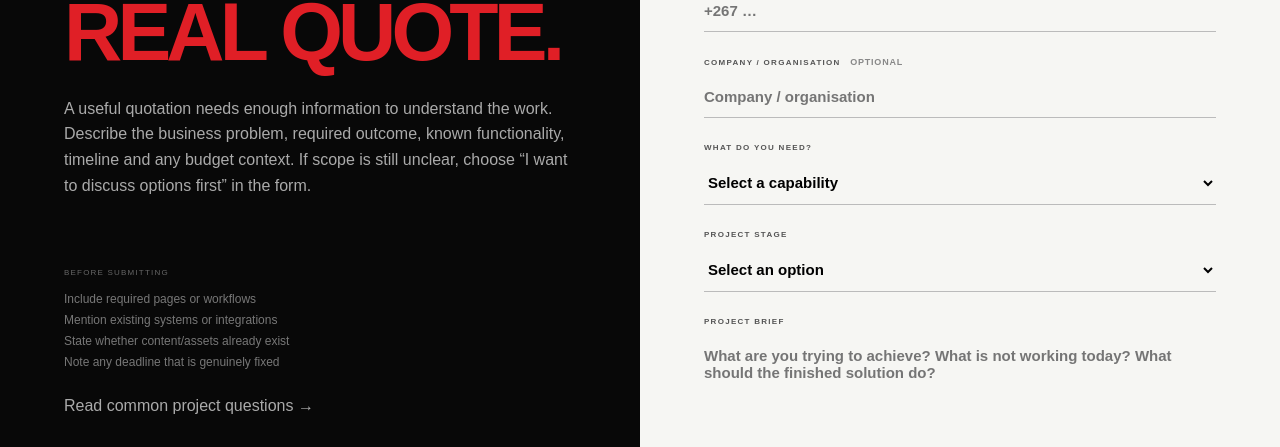
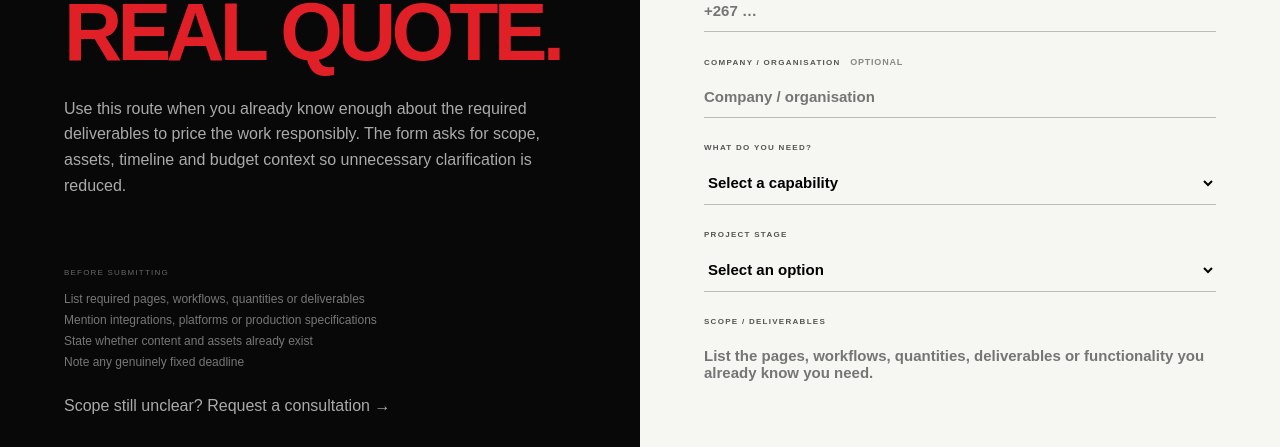
Before and after one commit to infoalphaomegamotors-a11y/jasonpro-solutions-website, a Next.js app in the folder site/: page /quote in a window 1280 px wide. Shown: the part 353-800 px from the top of the page. Built offline with nearby package versions, Linux system fonts and the light colour scheme; no server answers.

Commit message:
Use quotation-specific enquiry workflow

```diff
--- a/site/app/quote/page.tsx
+++ b/site/app/quote/page.tsx
@@ -4,8 +4,8 @@ import InteriorHeader from "@/components/InteriorHeader";
 import ProjectBriefForm from "@/components/ProjectBriefForm";
 
 export const metadata: Metadata = {
-  title: "Request a Quote | JasonPro Solutions",
-  description: "Request a quotation for a JasonPro Solutions website, business system, branding, automation or digital project.",
+  title: "Request a Quote",
+  description: "Request a quotation for a defined JasonPro Solutions website, system, branding, automation, print or business project.",
 };
 
-export default function QuotePage(){return <main className="interior-page"><InteriorHeader/><section className="contact-layout"><div className="contact-intro"><span>REQUEST A QUOTE</span><h1>SCOPE FIRST.<br/>THEN A<br/><em>REAL QUOTE.</em></h1><p>A useful quotation needs enough information to understand the work. Describe the business problem, required outcome, known functionality, timeline and any budget context. If scope is still unclear, choose “I want to discuss options first” in the form.</p><div className="contact-direct"><small>BEFORE SUBMITTING</small><span>Include required pages or workflows</span><span>Mention existing systems or integrations</span><span>State whether content/assets already exist</span><span>Note any deadline that is genuinely fixed</span></div><p style={{marginTop:"24px"}}><Link href="/faq">Read common project questions →</Link></p></div><ProjectBriefForm/></section></main>}
+export default function QuotePage(){return <main className="interior-page"><InteriorHeader/><section className="contact-layout"><div className="contact-intro"><span>REQUEST A QUOTE</span><h1>SCOPE FIRST.<br/>THEN A<br/><em>REAL QUOTE.</em></h1><p>Use this route when you already know enough about the required deliverables to price the work responsibly. The form asks for scope, assets, timeline and budget context so unnecessary clarification is reduced.</p><div className="contact-direct"><small>BEFORE SUBMITTING</small><span>List required pages, workflows, quantities or deliverables</span><span>Mention integrations, platforms or production specifications</span><span>State whether content and assets already exist</span><span>Note any genuinely fixed deadline</span></div><p style={{marginTop:"24px"}}><Link href="/consultation">Scope still unclear? Request a consultation →</Link></p></div><ProjectBriefForm mode="quote"/></section></main>}
```
